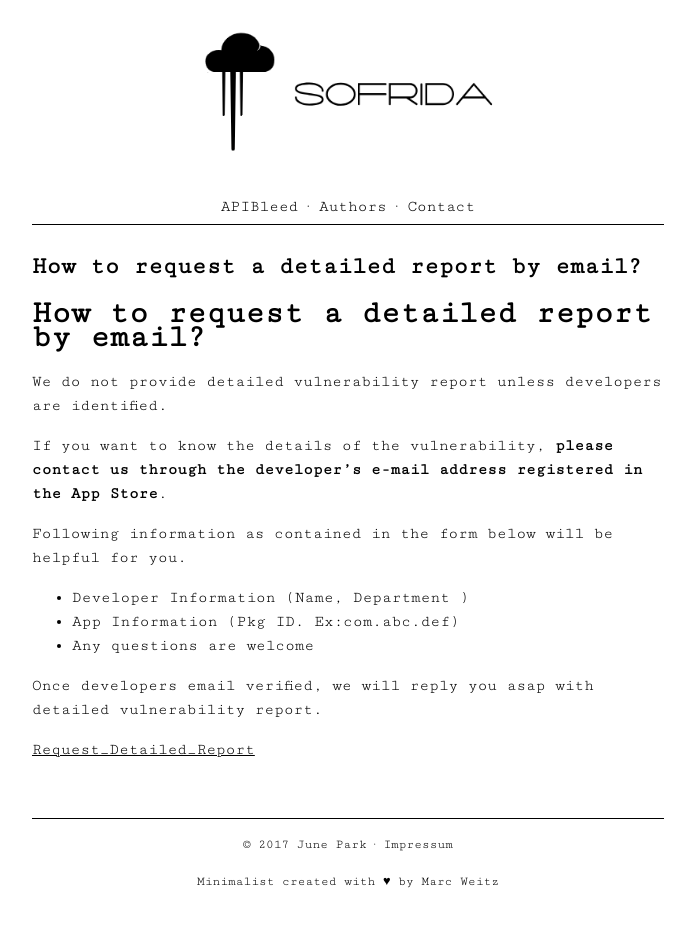
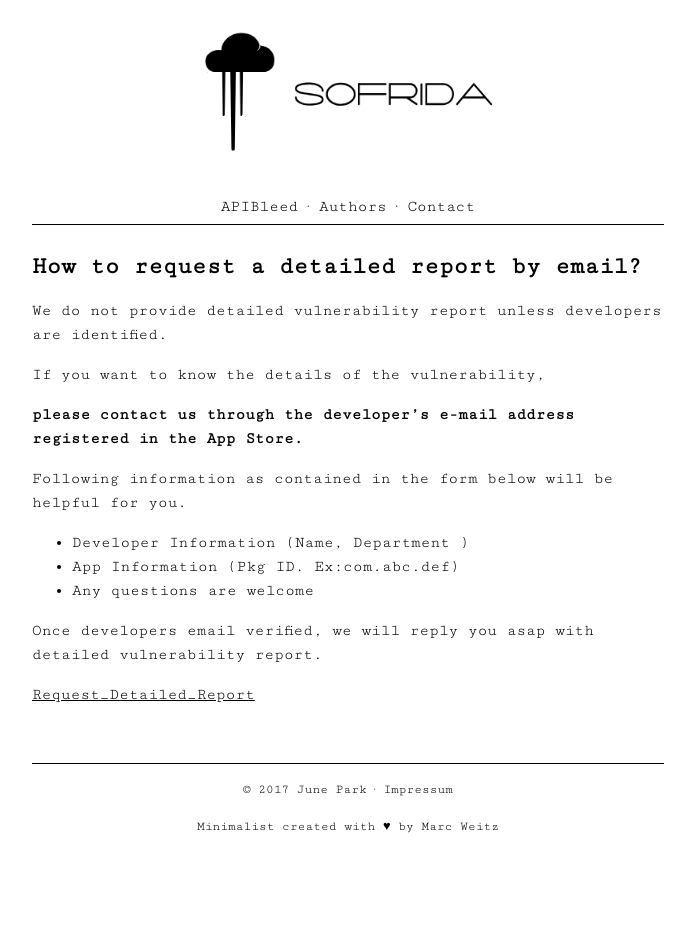
Before and after one commit to sofrida/sofrida.github.io_backup, a Jekyll site: the page built from contact.md, in a window 1280 px wide. Shown: the whole page, without its empty margins (292-983 px from the left). Built offline with Jekyll 4.4.1, drawn with Linux system fonts in a browser that asks for light colours; our own code applies the rules of GitHub Pages for plain Markdown files; after the commit the page ends 900 px from its top, so only the background shows below that.

Commit message:
contact mod

```diff
--- a/contact.md
+++ b/contact.md
@@ -1,13 +1,14 @@
 ---
 layout: default
-title:
+title: How to request a detailed report by email?
 permalink: /contact/
 ---
 
-# How to request a detailed report by email?
 We do not provide detailed vulnerability report unless developers are identified.
 
-If you want to know the details of the vulnerability, **please contact us through the developer's e-mail address registered in the App Store**.
+If you want to know the details of the vulnerability,
+
+**please contact us through the developer's e-mail address registered in the App Store.**
 
 Following information as contained in the form below will be helpful for you.
 
```
